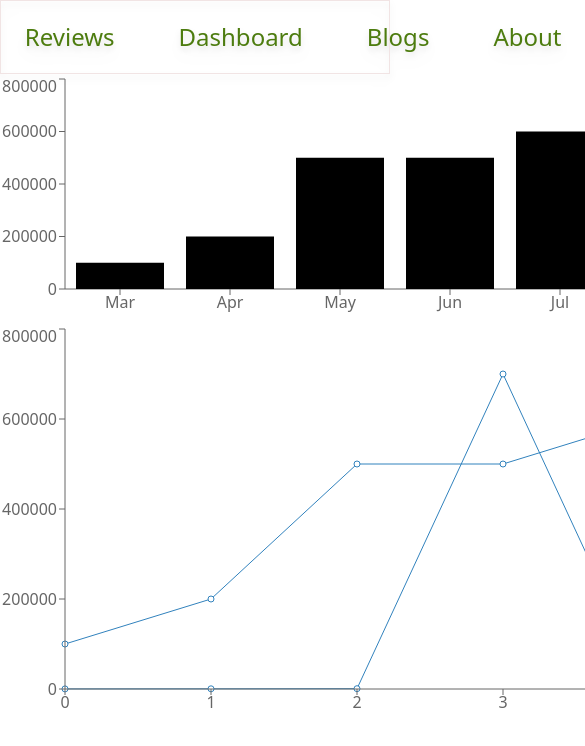
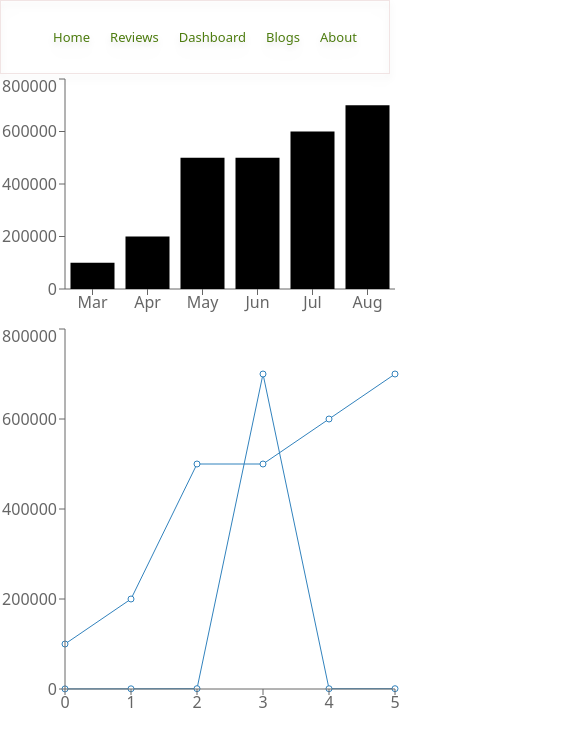
Before and after one commit to webcodevs-ta/Find-power-bank, a React (Create React App) app: page /dashboard in a window 390 px wide. Shown: the top 746 px of the page, 585 px wide, since content can reach past the window. Built offline with nearby package versions, Linux system fonts and the light colour scheme.

Commit message:
responsive

```diff
--- a/src/component/AllReviews/AllReviews.css
+++ b/src/component/AllReviews/AllReviews.css
@@ -3,3 +3,9 @@
     grid-template-columns: repeat(3,1fr);
     grid-gap: 30px;
 }
+@media only screen and (max-width:500px) {
+    .reviews{
+        display: grid;
+        grid-template-columns: repeat(1,1fr);
+    }
+}
--- a/src/component/Header/Header.css
+++ b/src/component/Header/Header.css
@@ -1,3 +1,11 @@
 .nav-container{
     border: 1px solid rgb(241, 228, 228);
 }
+@media only screen and (max-width:500px) {
+ .link-container{
+     display: flex;
+     grid-gap: 20px;
+     /* padding: 5px; */
+     font-size: small;
+ }
+}
--- a/src/component/Header/Header.js
+++ b/src/component/Header/Header.js
@@ -4,7 +4,7 @@ import './Header.css'
 const Header = () => {
     return (
         <div className='nav-container drop-shadow-lg '>
-            <div className='flex justify-center gap-16 py-5 text-2xl text-lime-700'>
+            <div className='link-container flex justify-center gap-16 py-5 text-2xl text-lime-700'>
                 <Link to="/home"></Link>
                 <Link to="/home">Home</Link>
                 <Link to="/reviews">Reviews</Link>
--- a/src/component/MyBarChart/MyBarChart.js
+++ b/src/component/MyBarChart/MyBarChart.js
@@ -1,7 +1,6 @@
 
 import React, { useEffect, useState } from 'react';
 import { Bar, BarChart, Line, LineChart, Tooltip, XAxis, YAxis, } from 'recharts';
-
 const MyBarChart = () => {
     const [chart, setChart] = useState([])
     useEffect(() => {
@@ -13,7 +12,7 @@ const MyBarChart = () => {
     return (
         <div>
             <div>
-            <BarChart width={730} height={250} data={chart}>
+            <BarChart className='dashbord' width={400} height={250} data={chart}>
                 <XAxis dataKey="month"></XAxis>
                 <YAxis></YAxis>
                 <Bar dataKey="investment"></Bar>
@@ -21,7 +20,7 @@ const MyBarChart = () => {
             </BarChart>
             </div>
                 <div>
-                    <LineChart width={800} height={400} data={chart}>
+                    <LineChart width={400} height={400} data={chart}>
                         <Line dataKey="sell"></Line>
                         <Line dataKey="investment"></Line>
                         <XAxis datakey="month"></XAxis>
--- /dev/null
+++ b/src/component/NotFound/NotFound.css
@@ -0,0 +1,9 @@
+.error img{
+    width: 1400px;
+    height: 100vh;
+}
+@media only screen and (max-width:500px) {
+    .error img{
+        height: 100vh;
+    }
+}
--- a/src/component/NotFound/NotFound.js
+++ b/src/component/NotFound/NotFound.js
@@ -1,8 +1,8 @@
 import React from 'react';
-
+import './NotFound.css'
 const NotFound = () => {
     return (
-        <div>
+        <div className='error'>
            <img src="https://wallpaperaccess.com/full/2022181.jpg" alt="" />
         </div>
     );
--- a/src/component/Question/Question.css
+++ b/src/component/Question/Question.css
@@ -11,3 +11,9 @@
 .Qtitle{
     margin-bottom: 5px;
 }
+@media only screen and (max-width:500px) {
+    .questions-container{
+       display: flex;
+       flex-direction: column;
+     }
+}
--- a/src/component/Question/Question.js
+++ b/src/component/Question/Question.js
@@ -3,7 +3,7 @@ import './Question.css'
 const Question = () => {
     return (
         <div>
-            <h1 className='text-3xl'>MOST QUESTIONS</h1>
+            <h1 className='text-3xl font-bold'>MOST QUESTIONS</h1>
             <div className="questions-container">
 
                 <div className="question">
```
Also changed, not shown: src/component/Navber/Navber.js (deleted).
